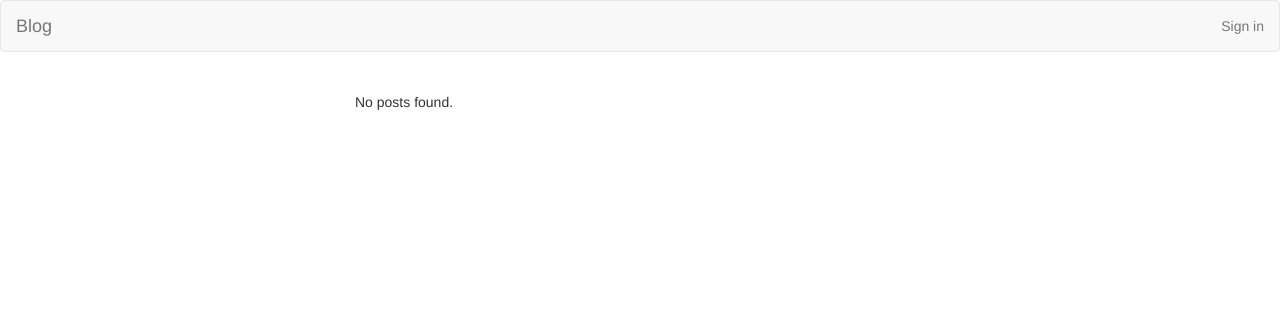
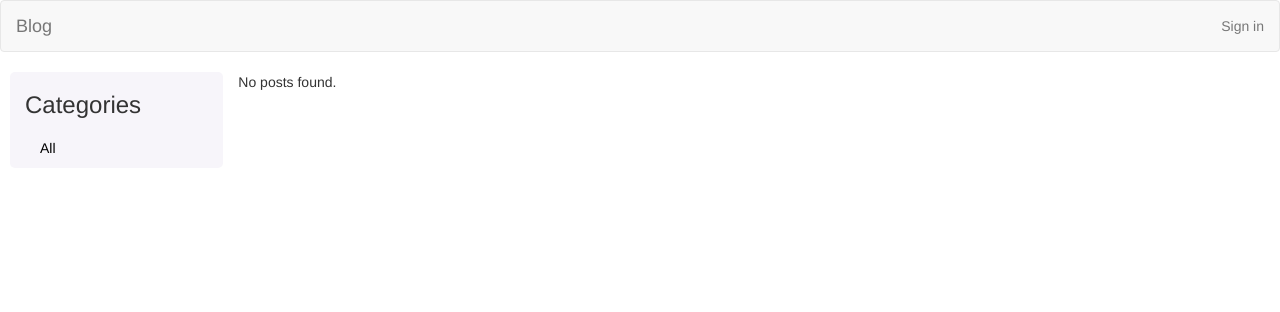
Before and after one commit to Marilyna/blog, a Django app: page / in a window 1280 px wide. Shown: the top 312 px of the page. Run offline with Django 3.2, Linux system fonts and the light colour scheme; data that the repository does not hold is empty.

Commit message:
Categories in sidebar

```diff
--- a/blog/models.py
+++ b/blog/models.py
@@ -13,6 +13,9 @@ class Post(models.Model):
     def photos_count(self):
         return Image.objects.filter(post=self).count()
 
+    def __unicode__(self):
+        return ', '.join([str(self.id), self.title])
+
 
 class Category(models.Model):
     title = models.CharField(max_length=200)
--- a/blog/views.py
+++ b/blog/views.py
@@ -15,7 +15,7 @@ def index(request):
 
 def category_page(request, category_id):
     category = Category.objects.get(pk=category_id)
-    context = {'posts': category.posts.order_by('-published')}
+    context = {'posts': category.posts.order_by('-published'), 'active_category': category.id}
     context.update(_get_sidebar_context())
     return render(request, 'index.html', context)
 
--- a/static/style.css
+++ b/static/style.css
@@ -1,5 +1,11 @@
-div.content {
-    margin: 20px;
+div.sidebar {
+    background-color: #f7f5fa;
+    border-radius: 5px;
+    margin-left: 10px;
+}
+
+div.sidebar a {
+    color: #000000;
 }
 
 div.content h1 {
--- a/templates/base.html
+++ b/templates/base.html
@@ -24,11 +24,11 @@
     </ul>
 </nav>
 
-<div class="col-md-3">
+<div class="col-md-2 sidebar">
     {% block sidebar %}{% endblock sidebar %}
 </div>
 
-<div class="col-md-5 content">
+<div class="col-md-9 content">
     {% block content %}{% endblock content %}
 </div>
 
--- a/templates/post_card.html
+++ b/templates/post_card.html
@@ -2,7 +2,7 @@
     <h1>{{ post.title|default:"(empty)" }}</h1>
 </a>
 <p class="post-info">
-    Published at: {{ post.published|date:"d.m.Y" }} | Author: {{ post.author }}
+    Published at: {{ post.published|date:"d.m.Y H:i:s" }} | Author: {{ post.author }}
 </p>
 <p>
     {{ post.content|truncatewords:20 }}
--- a/templates/sidebar.html
+++ b/templates/sidebar.html
@@ -1,7 +1,13 @@
-<ul class="list-unstyled">
-    {% for category in categories %}
-        <li>
-            <a href="{% url 'category_page' category.id %}">{{ category.title }}</a>
-        </li>
-    {% endfor %}
+<h3>Categories</h3>
+<ul class="nav nav-pills nav-stacked">
+    <li>
+        <a href="{% url 'index' %}">All</a>
+    </li>
+    <ul class="nav nav-pills nav-stacked col-sm-offset-1">
+        {% for category in categories %}
+            <li {% if active_category == category.id %}class="active"{% endif %}>
+                <a href="{% url 'category_page' category.id %}">{{ category.title }}</a>
+            </li>
+        {% endfor %}
+    </ul>
 </ul>
```
Also changed, not shown: blog/admin.py (+6 -1 lines).
